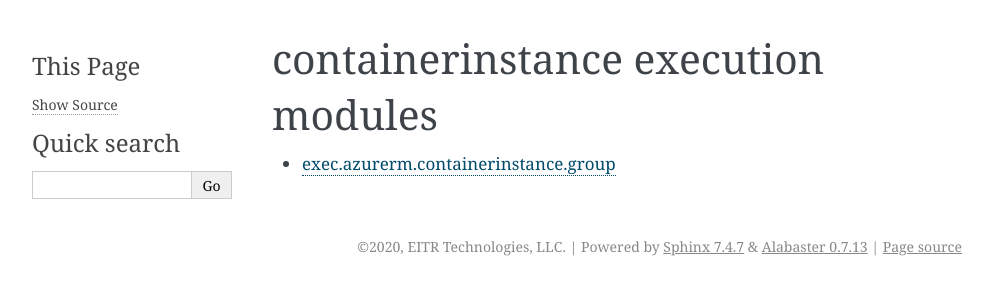
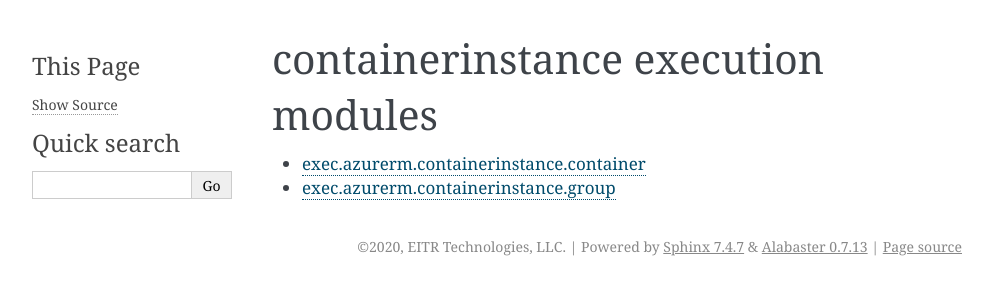
Before and after one commit to eitrtechnologies/idem-azurerm, a Sphinx documentation site: the page built from docs/ref/exec/all/containerinstance/index.rst, in a window 1280 px wide. Shown: the top 300 px of the page, without its empty margins (148-1141 px from the left). Built offline with Sphinx 7.4.7, drawn with Linux system fonts in a browser that asks for light colours.

Commit message:
add aci container exec module autodocs

```diff
--- /dev/null
+++ b/docs/ref/exec/all/containerinstance/container.rst
@@ -0,0 +1,6 @@
+========================================
+exec.azurerm.containerinstance.container
+========================================
+
+.. automodule:: idem_azurerm.exec.azurerm.containerinstance.container
+    :members:
--- a/docs/ref/exec/all/containerinstance/index.rst
+++ b/docs/ref/exec/all/containerinstance/index.rst
@@ -6,4 +6,5 @@ containerinstance execution modules
    :maxdepth: 1
    :glob:
 
+   container
    group
```
